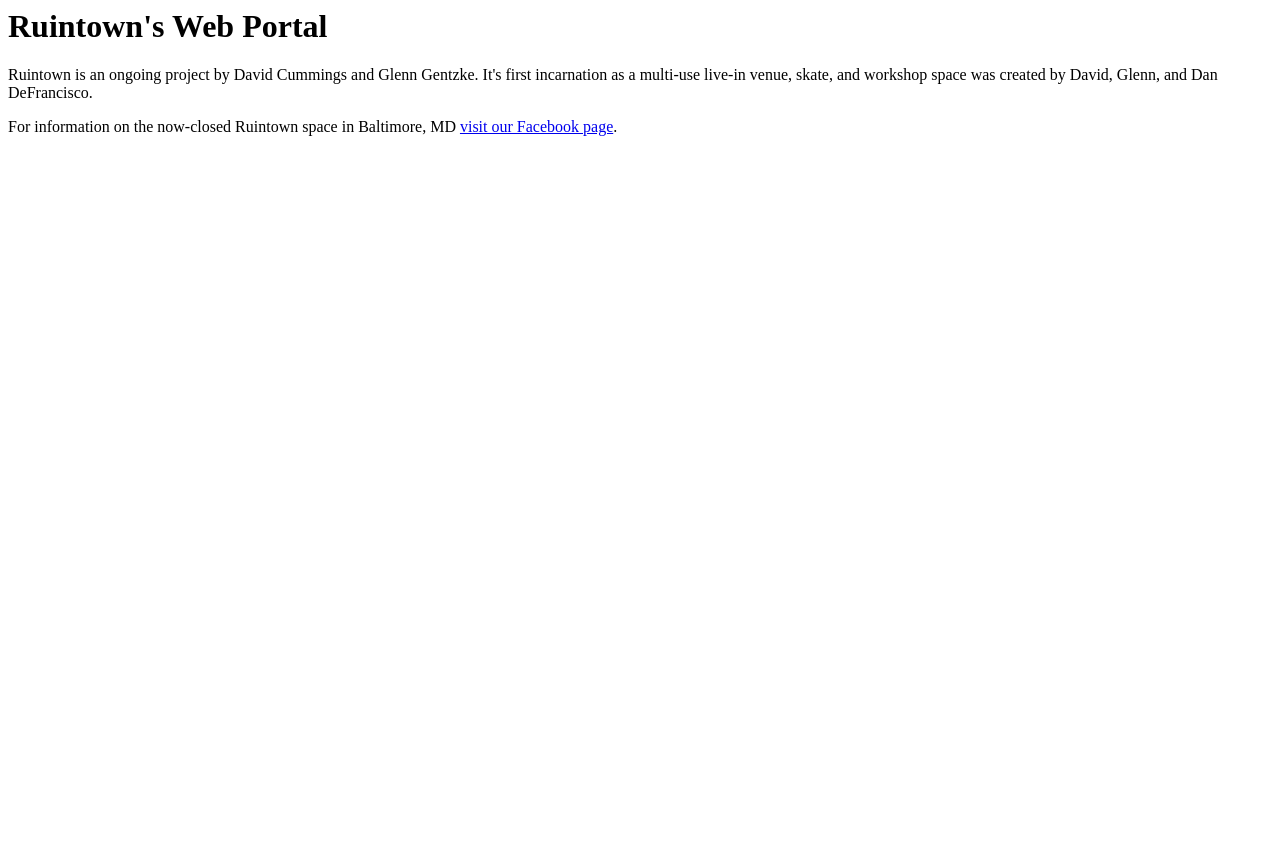
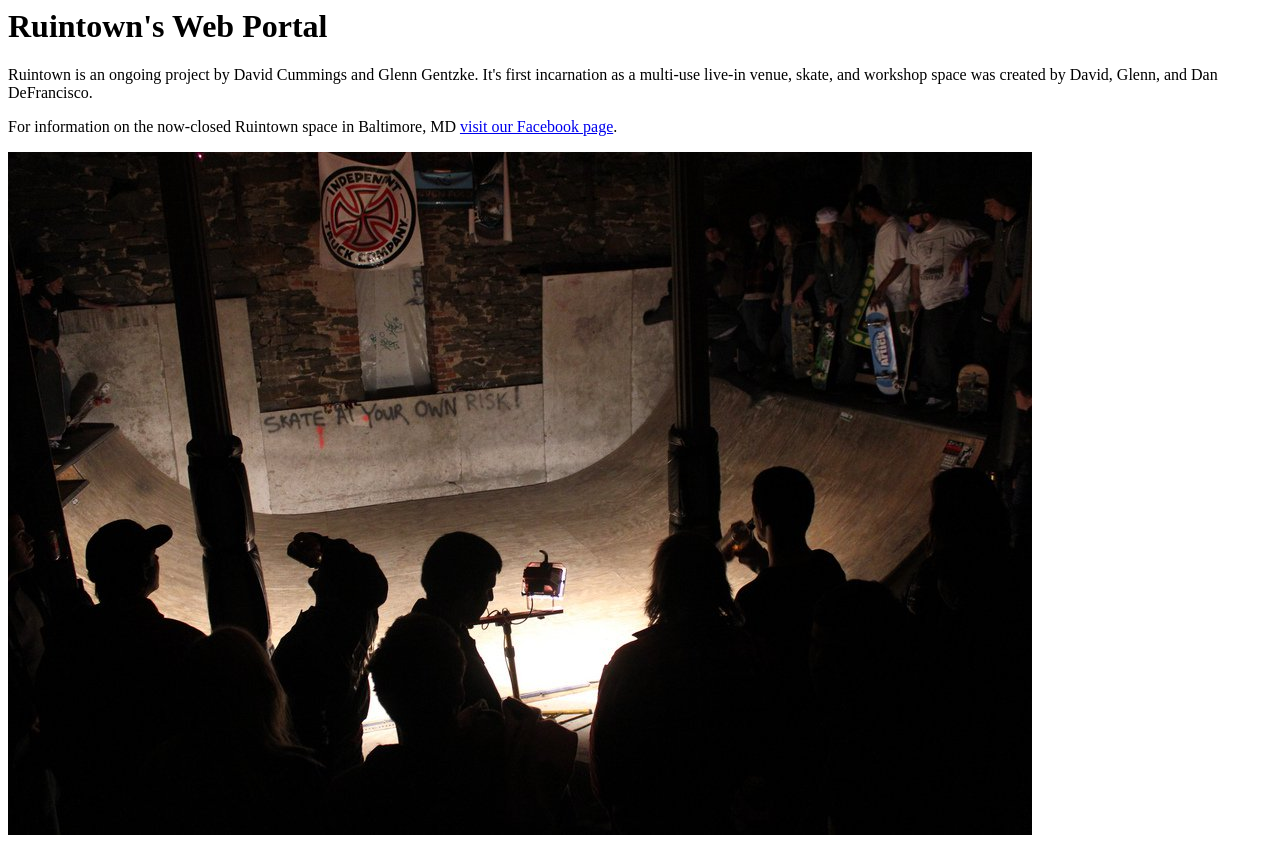
Before and after one commit to ruintown/ruintown.org-public, a plain HTML site: page index.html in a window 1280 px wide. Before the commit the page ends 800 px from the top, so only its background shows below. Drawn offline with Linux system fonts and the light colour scheme.

Commit message:
Adds ramp photo

```diff
--- a/index.html
+++ b/index.html
@@ -4,11 +4,15 @@
 	</head>
 	<body>
 		<h1>Ruintown's Web Portal</h1>
+
 		<p>
 			Ruintown is an ongoing project by David Cummings and Glenn Gentzke.  It's first incarnation as a multi-use live-in venue, skate, and workshop space was created by David, Glenn, and Dan DeFrancisco.
 		</p>
+
 		<p>
 			For information on the now-closed Ruintown space in Baltimore, MD <a href="http://facebook.com/ruintown">visit our Facebook page</a>.
 		</p>
+
+		<img src="images/ruintown-silhouette.jpg">
 	</body>
 </html>
```
Also changed, not shown: images/ruintown-silhouette.jpg (added).
